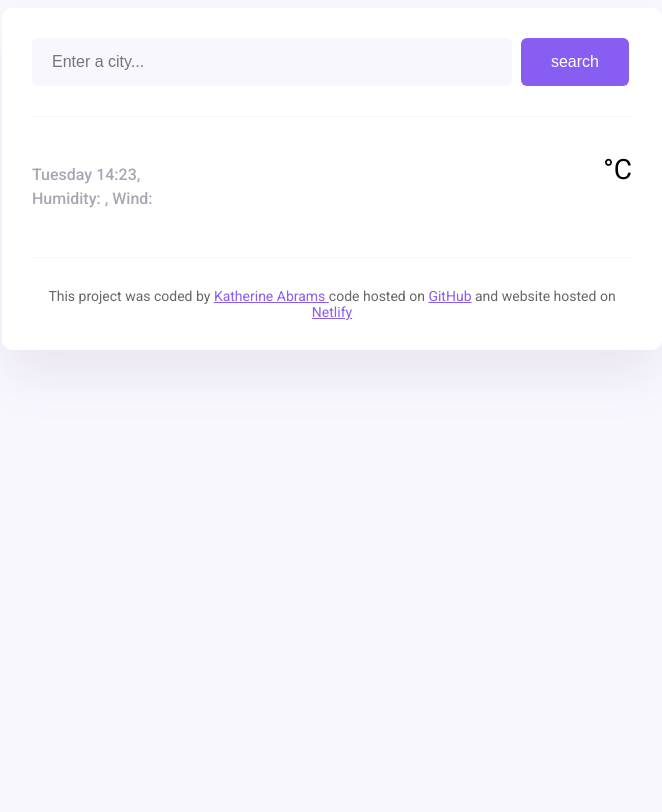
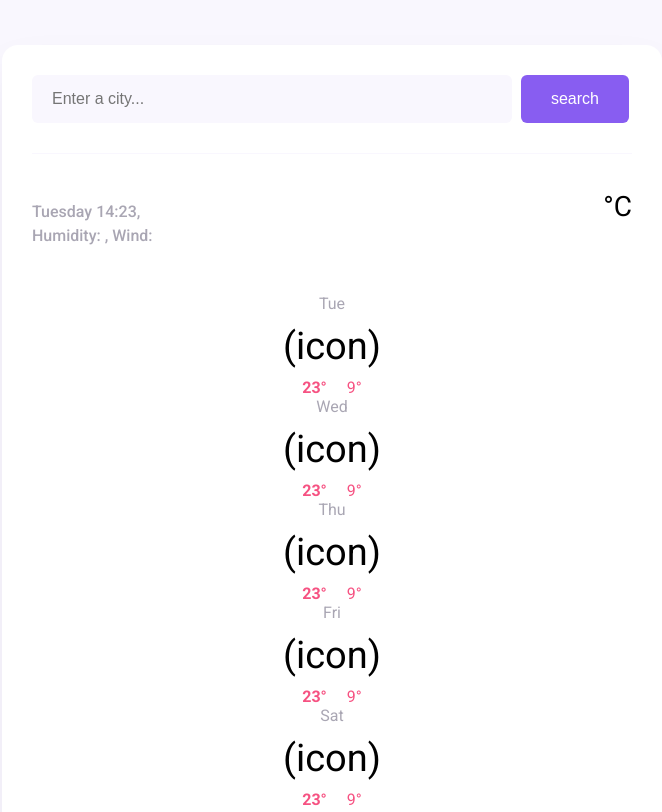
Before and after one commit to Ktabrams/myweatherapplication, a plain HTML site: page index.html in a window 1280 px wide. Shown: the top 812 px of the page, without its empty margins (308-970 px from the left). Drawn offline with nearby package versions, Linux system fonts and the light colour scheme; no server answers.

Commit message:
added weather app days and some styling

```diff
--- a/index.html
+++ b/index.html
@@ -35,12 +35,50 @@
        </p>
     </div>
     <div class="weather-app-temperature-container">
-        <div id="icon">
-       </div>
+        <div id="icon"></div>
        <div class="weather-app-temperature" id="temperature"></div>
        <div class= "weather-app-unit">°C</div>
     </div>
+    </div>
+    <div class="weather-forcast">
+        <div class="weather-forcast-day">
+            <div class="weather-forcast-date"> Tue</div>
+            <div class ="weather-forcast-icon">(icon)</div>
+            <div class = "weather-forcast-temperatures">
+                <div class= "weather-forcast-temperature"><strong>23°</strong></div>
+                <div class= "weather-forcast-temperature">9°</div>
+        </div>
+        <div class="weather-forcast-day">
+            <div class="weather-forcast-date"> Wed</div>
+            <div class ="weather-forcast-icon">(icon)</div>
+            <div class = "weather-forcast-temperatures">
+                <div class= "weather-forcast-temperature"><strong>23°</strong></div>
+                <div class= "weather-forcast-temperature">9°</div>
+        </div>
+        <div class="weather-forcast-day">
+            <div class="weather-forcast-date"> Thu</div>
+            <div class ="weather-forcast-icon">(icon)</div>
+            <div class = "weather-forcast-temperatures">
+                <div class= "weather-forcast-temperature"><strong>23°</strong></div>
+                <div class= "weather-forcast-temperature">9°</div>
+        </div>
+        <div class="weather-forcast-day">
+            <div class="weather-forcast-date"> Fri</div>
+            <div class ="weather-forcast-icon">(icon)</div>
+            <div class = "weather-forcast-temperatures">
+                <div class= "weather-forcast-temperature"><strong>23°</strong></div>
+                <div class= "weather-forcast-temperature">9°</div>
+        </div>
+        <div class="weather-forcast-day">
+            <div class="weather-forcast-date"> Sat</div>
+            <div class ="weather-forcast-icon">(icon)</div>
+            <div class = "weather-forcast-temperatures">
+                <div class= "weather-forcast-temperature"><strong>23°</strong></div>
+                <div class= "weather-forcast-temperature">9°</div>
+        </div>
+    </div>
     </main>
+
 
     <footer> This project was coded by
         <a href="https://github.com/Ktabrams">Katherine Abrams
--- a/src/style.css
+++ b/src/style.css
@@ -13,15 +13,17 @@ a{
 .weather-app{
     background-color: white;
     max-width: 600px;
-    margin: 0 auto;
+    margin: 45px auto;
     padding: 30px;
     box-shadow: 0 30px 50px rgba(65, 50, 100, .08);
-    border-radius: 10px;
+    border-radius: 16px;
 }
+
 header{
   border-bottom: 1px solid #f9f7fe;
   padding: 0 0 30px 0;
 }
+
 .search-form-input {
   background-color: #f9f7fe;
   border: none;
@@ -29,8 +31,8 @@ header{
   width: 80%;
   font-size: 16px;
   padding: 15px 20px;
+}
 
-}
 .search-form-button {
   background: #885df1;
   padding: 15px 30px;
@@ -40,49 +42,83 @@ header{
   margin-left: 5px;
   font-size: 16px;
 }
+
 main{
   padding: 30px 0;
 }
+
 .weather-app-data{
 display: flex;
 justify-content: space-between;
 }
+
 .weather-app-city{
   margin:0;
   font-size: 38px;
   line-height: 48px;
 }
+
 .weather-app-details{
   font-size: 16px;
   color: rgba(39, 33, 66, 0.4);
   line-height: 24px;
-  font-weight:500;
+  font-weight: 500;
 }
+
 .weather-app-details strong{
   color:#f65282;
+}
 
-}
 .weather-app-temperature-container{
 display:flex;
 }
+
 .weather-app-icon{
   width: 88px;
   height: 88px;
 }
+
 .weather-app-temperature{
   font-size: 88px;
   line-height: 88px;
   font-weight: bold;
 }
+
 .weather-app-unit{
   margin-top: 6px;
   font-size: 28px;
+}
+
+.weather-forcast{
+  display: flex;
+  justify-content: space-around;
+  margin-top: 30px;
+}
+.weather-forcast-date{
+  text-align: center;
+  color:rgba(39, 33, 66, 0.4);
+  font-size: 16px;
+  line-height: 20px;
+  margin-bottom: 10px;
+}
+
+.weather-forcast-icon{
+  font-size: 38px;
+  text-align: center;
+}
+
+.weather-forcast-temperatures{
+  text-align: center;
+  color: #f65282;
+  margin-top: 10px;
+  display: flex;
+  justify-content: center;
 
 }
+.weather-forcast-temperature{
+  padding: 0 10px;
+}
 
-h1{
-  margin:0
-}
 footer{
   border-top: 1px solid #f9f7fe;
   padding: 30px 0 0 0;
```
